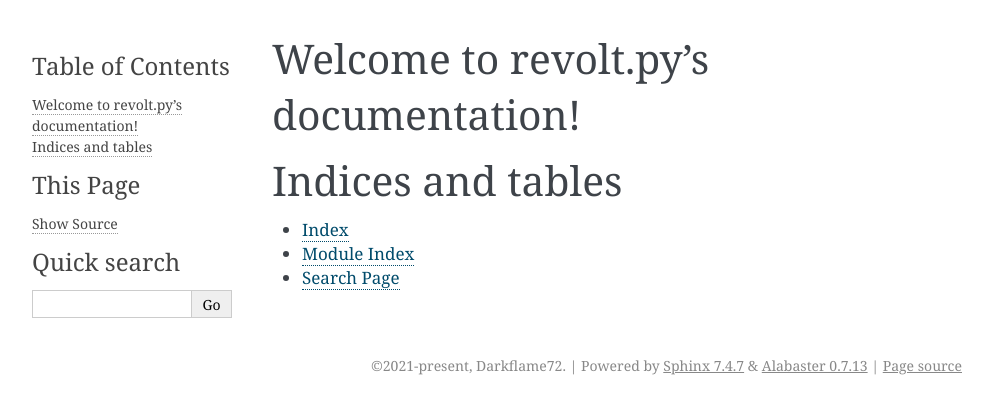
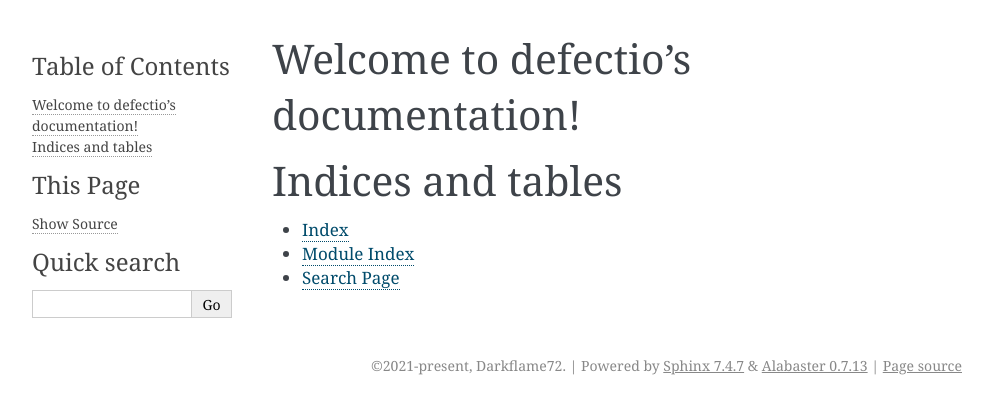
Before and after one commit to LimeProgramming/defectio, a Sphinx documentation site: the page built from docs/index.rst, in a window 1280 px wide. Shown: the top 414 px of the page, without its empty margins (148-1141 px from the left). Built offline with Sphinx 7.4.7, drawn with Linux system fonts in a browser that asks for light colours.

Commit message:
fix namings

```diff
--- a/docs/conf.py
+++ b/docs/conf.py
@@ -19,7 +19,7 @@
 
 # -- Project information -----------------------------------------------------
 
-project = "revolt.py"
+project = "defectio"
 copyright = "2021-present, Darkflame72"
 author = "Darkflame72"
 
@@ -30,7 +30,7 @@
 # The short X.Y version.
 
 version = ""
-with open("../revolt/__init__.py") as f:
+with open("../defectio/__init__.py") as f:
     version = re.search(
         r'^__version__\s*=\s*[\'"]([^\'"]*)[\'"]', f.read(), re.MULTILINE
     ).group(1)
--- a/docs/index.rst
+++ b/docs/index.rst
@@ -1,9 +1,9 @@
-.. revolt.py documentation master file, created by
+.. defectio documentation master file, created by
    sphinx-quickstart on Sun Aug 29 00:47:42 2021.
    You can adapt this file completely to your liking, but it should at least
    contain the root `toctree` directive.
 
-Welcome to revolt.py's documentation!
+Welcome to defectio's documentation!
 =====================================
 
 .. toctree::
--- a/noxfile.py
+++ b/noxfile.py
@@ -9,7 +9,7 @@
 from nox_poetry import session
 
 
-package = "revolt"
+package = "defectio"
 python_versions = ["3.9", "3.8"]
 nox.options.sessions = (
     "pre-commit",
```
